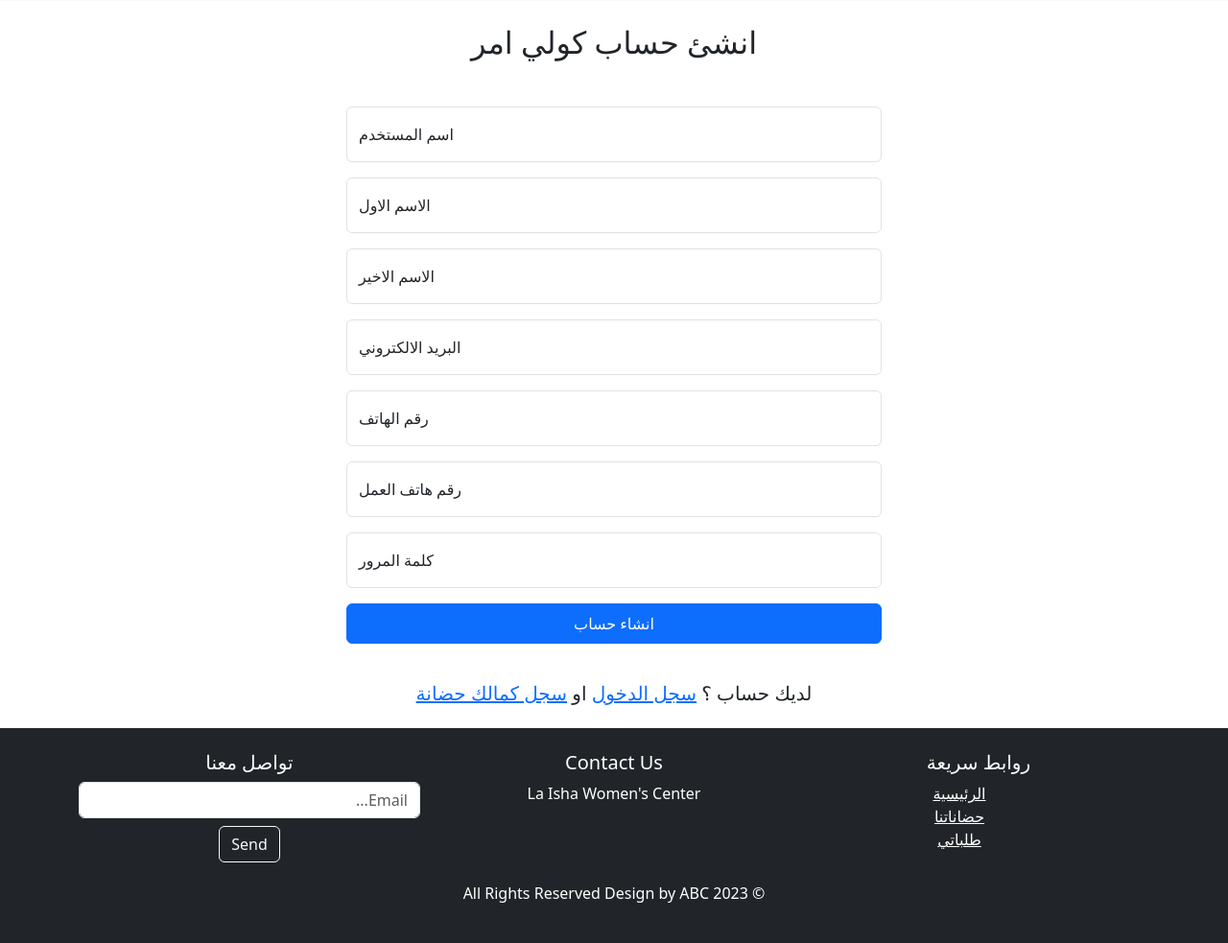
After one commit to SarahMunif/NurseriesGuide, a Django app: page /parents/signup/parent/ in a window 1280 px wide. The commit adds this page. Shown: the part 325-1308 px from the top of the page at 96% size. Run offline with Django 5.2, Linux system fonts and the light colour scheme.

Commit message:
add signup/signin/logout  and make if conditions in base.html for autorization , edit urls.py replace parent to parents

```diff
--- a/NurseriesGuide/NurseriesGuide/urls.py
+++ b/NurseriesGuide/NurseriesGuide/urls.py
@@ -23,6 +23,6 @@ urlpatterns = [
     path("admin/", admin.site.urls),
     path('', include("main.urls")),
     path('nurseries/', include("nurseries.urls")),
-    path('parent/', include("parents.urls")),
+    path('parents/', include("parents.urls")),
     path('registration/', include("registrations.urls")),
 ] + static(settings.MEDIA_URL, document_root=settings.MEDIA_ROOT)
--- a/NurseriesGuide/main/templates/main/base.html
+++ b/NurseriesGuide/main/templates/main/base.html
@@ -33,9 +33,35 @@
             <ul class="navbar-nav ms-auto">
                 <li class="nav-item"><a class="nav-link" href="#">الرئيسية</a></li>
                 <li class="nav-item"><a class="nav-link" href="#">حضاناتنا</a></li>
+                {% if request.user.is_authenticated %}
+
                 <li class="nav-item"><a class="nav-link" href="#">طلباتي</a></li>
+                {% endif %}
+
                 <li class="nav-item"><a class="nav-link" href="#">من نحن</a></li>
                 <li class="nav-item"><a class="nav-link" href="#">تواصل معنا</a></li>
+                <li class="nav-item">
+
+
+                    {% if request.user.is_authenticated %}
+                    <div class="d-flex gap-1 align-items-center">
+                      <a  class="nav-link" href="{% url 'parents:log_out'%}?next={{request.path}}">Log out</a>
+                    </div>
+                    {% else %}
+                    <div class="dropdown bg-transparent">
+                      <a class="btn nav-link dropdown-toggle p-2" href="#" role="button" data-bs-toggle="dropdown" aria-expanded="false">
+                        Sign up/ Sign in
+                      </a>
+                    <ul class="dropdown-menu p-3">
+                      <li><a class="dropdown-item" href="{% url 'parents:signup_parent' %}?next={{request.path}}">Sign up</a></li>
+                      <li><a class="dropdown-item" href="{% url 'parents:signin' %}?next={{request.path}}">Sign in</a></li>
+                    </ul>
+                  </div>
+                    {% endif %}
+
+
+
+                  </li>
             </ul>
         </div>
     </header>
--- /dev/null
+++ b/NurseriesGuide/parents/templates/parents/sign_up_parent.html
@@ -0,0 +1,62 @@
+{% extends "main/base.html" %}
+
+{% block title %} التسجيل كولي امر{% endblock %}
+
+
+{% block content %}
+
+<div class="d-flex flex-column gap-3 mb-3 justify-content-center align-items-center">
+
+  <h2>انشئ حساب كولي امر </h2>
+  <form class="d-flex flex-column gap-3 w-50 m-4" action="{% url 'parents:signup_parent' %}" method="POST"
+      enctype="multipart/form-data">
+      {% csrf_token %}
+
+
+      <div class="form-floating">
+          <input type="text" class="form-control" id="floatingInput" placeholder="username" name="username" required>
+          <label for="floatingInput">اسم المستخدم</label>
+      </div>
+
+      <div class="form-floating">
+          <input type="text" class="form-control" id="floatingInput" placeholder="First name" name="first_name"
+              required>
+          <label for="floatingInput">الاسم الاول</label>
+      </div>
+
+      <div class="form-floating">
+          <input type="text" class="form-control" id="floatingInput" placeholder="Last name" name="last_name"
+              required>
+          <label for="floatingInput">الاسم الاخير</label>
+      </div>
+
+      <div class="form-floating">
+          <label for="floatingInput">البريد الالكتروني</label>
+          <input type="email" class="form-control" id="floatingInput" placeholder="name@example.com" name="email"
+              required>
+      </div>
+
+      <div class="form-floating">
+        <input type="text" class="form-control" id="floatingInput" placeholder="9665555555555" name="phone_number" maxlength="10" minlength="10" required>
+        <label for="floatingInput">رقم الهاتف</label>
+    </div>
+
+    <div class="form-floating">
+      <input type="text" class="form-control" id="floatingInput" placeholder="9665555555555" name="Work_number" maxlength="10" minlength="10" required>
+      <label for="floatingInput">رقم هاتف العمل</label>
+  </div>
+
+      <div class="form-floating">
+          <input type="password" class="form-control" id="floatingPassword" placeholder="Password" name="password"
+              required>
+          <label for="floatingPassword">كلمة المرور</label>
+      </div>
+
+      <button class="btn btn-primary w-100 py-2" type="submit">انشاء حساب</button>
+  </form>
+  <h5>لديك حساب ؟ <a href="{% url 'parents:signin' %}"> سجل الدخول</a> او <a
+          href="{% url 'parents:signup_manager' %}"> سجل كمالك حضانة</a></h5>
+
+</div>
+
+{% endblock %}
--- a/NurseriesGuide/parents/urls.py
+++ b/NurseriesGuide/parents/urls.py
@@ -9,5 +9,10 @@ urlpatterns = [
     path('update/', views.update_parent, name="update_parent"),
     path('delete/child/', views.delete_child, name="delete_child"),
     path('update/child/', views.update_child, name="update_child"),
+    path('signup/manager/', views.signup_manager, name="signup_manager"),
+    path('signup/parent/', views.signup_parent, name="signup_parent"),
+    # path('<user_name>/', views.parent_profile, name="parent_profile"),
+    path('signin/', views.signin, name="signin"),
+    path('logout/', views.log_out, name="log_out"),
 
 ]
--- a/NurseriesGuide/parents/views.py
+++ b/NurseriesGuide/parents/views.py
@@ -1,8 +1,13 @@
 from django.shortcuts import render , redirect
+from django.contrib.auth import authenticate, login, logout
 from django.http import HttpRequest, HttpResponse, Http404
 from django.core.paginator import Paginator
 from django.contrib import messages
-from django.db import IntegrityError
+from django.db import IntegrityError , transaction
+from django.contrib.auth.models import User
+from nurseries.models import Nursery
+from .models import Parent
+
 
 
 def add_child(request:HttpRequest):
@@ -15,3 +20,96 @@ def delete_child(request:HttpRequest):
 
 def update_child(request:HttpRequest):
     pass
+
+
+def signup_manager(request:HttpRequest):
+
+    if request.method == "POST":
+
+        try:
+            with transaction.atomic():
+                new_manager = User.objects.create_user(username=request.POST["username"],password=request.POST["password"],email=request.POST["email"], first_name=request.POST["first_name"], last_name=request.POST["last_name"])
+                new_manager.save()
+
+                login(request, new_manager)
+
+
+            messages.success(request, "تم تسجيلك كمالك حضانة بنجاح ", "success")
+            return redirect(request.GET.get("next", "/"))
+
+        except IntegrityError as e:
+            messages.error(request, "تم ادخال معلومات خاطئة ، ادخل  معلومات صحيحة", "danger")
+            print(e)
+        except Exception as e:
+            messages.error(request, "حدث خطأ غير متوقع يرجى الحاولة مره اخرى", "danger")
+            print(e)
+
+    return render(request,"parents/sign_up_manager.html")
+
+
+def signup_parent(request:HttpRequest):
+
+    if request.method == "POST":
+
+        try:
+            with transaction.atomic():
+                new_parent = User.objects.create_user(username=request.POST["username"],password=request.POST["password"],email=request.POST["email"], first_name=request.POST["first_name"], last_name=request.POST["last_name"])
+                new_parent.save()
+                profile = Parent(user=new_parent, Work_number=request.POST["Work_number"],phone_number=request.POST["phone_number"])
+                profile.save()
+                login(request, new_parent)
+
+
+            messages.success(request, "تم تسجيلك كولي امر بنجاح ", "alert-success")
+            return redirect(request.GET.get("next", "/"))
+
+        except IntegrityError as e:
+            messages.error(request, "تم ادخال معلومات خاطئة ، ادخل  معلومات صحيحة", "alert-danger")
+            print(e)
+        except Exception as e:
+            messages.error(request, "حدث خطأ غير متوقع يرجى الحاولة مره اخرى", "alert-danger")
+            print(e)
+
+    return render(request,"parents/sign_up_parent.html")
+
+
+def signin(request:HttpRequest):
+
+    if request.method == "POST":
+        #checking user credentials
+        user = authenticate(request, username=request.POST["username"], password=request.POST["password"])
+        print(user)
+        if user:
+            #login the user
+            login(request, user)
+            messages.success(request, "تم تسجيل الدخول بنجاح", "alert-success")
+            return redirect(request.GET.get("next", "/"))
+        else:
+            messages.error(request, "معلومات تسجيل دخول خاطئة ،تأكد من صحة المعلومات ", "alert-danger")
+
+
+
+    return render(request, "parents/sign_in.html")
+
+
+def log_out(request: HttpRequest):
+
+    logout(request)
+    messages.success(request, "تم تسجيل الخروج بنجاح", "alert-warning")
+
+    return redirect(request.GET.get("next", "/"))
+
+# def parent_profile(request:HttpRequest, user_name):
+
+#     try:
+#         user = User.objects.get(username=user_name)
+#         if not Parent.objects.filter(user=user).first():
+#             new_profile = Parent(user=user)
+#             new_profile.save()
+
+#     except Exception as e:
+#         print(e)
+
+
+
+#     return render(request, 'parents/profile.html')
```
Also changed, not shown: NurseriesGuide/parents/templates/parents/profile.html (added, +10 -0 lines), NurseriesGuide/parents/templates/parents/sign_in.html (added, +32 -0 lines), NurseriesGuide/parents/templates/parents/sign_up_manager.html (added, +49 -0 lines).
